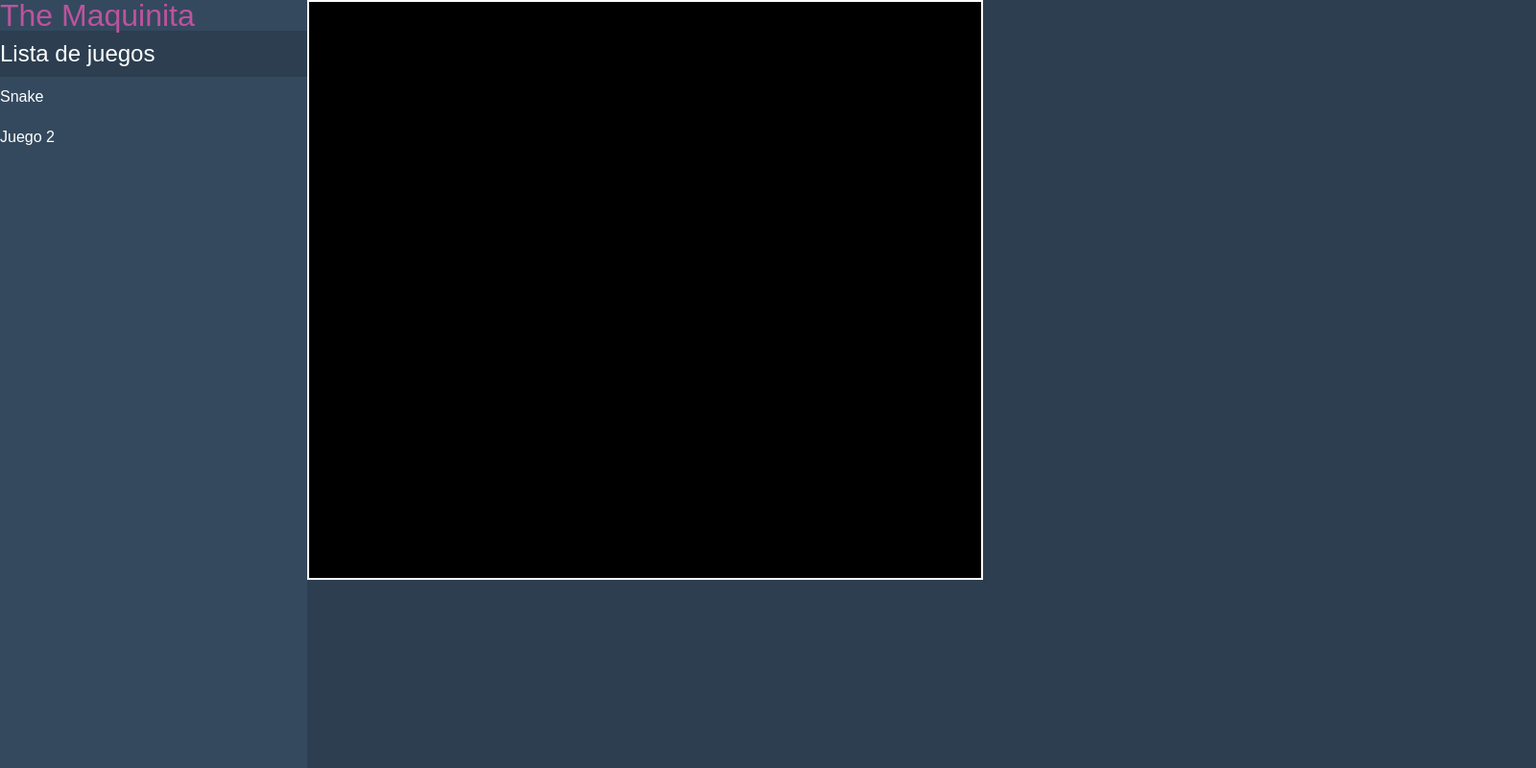
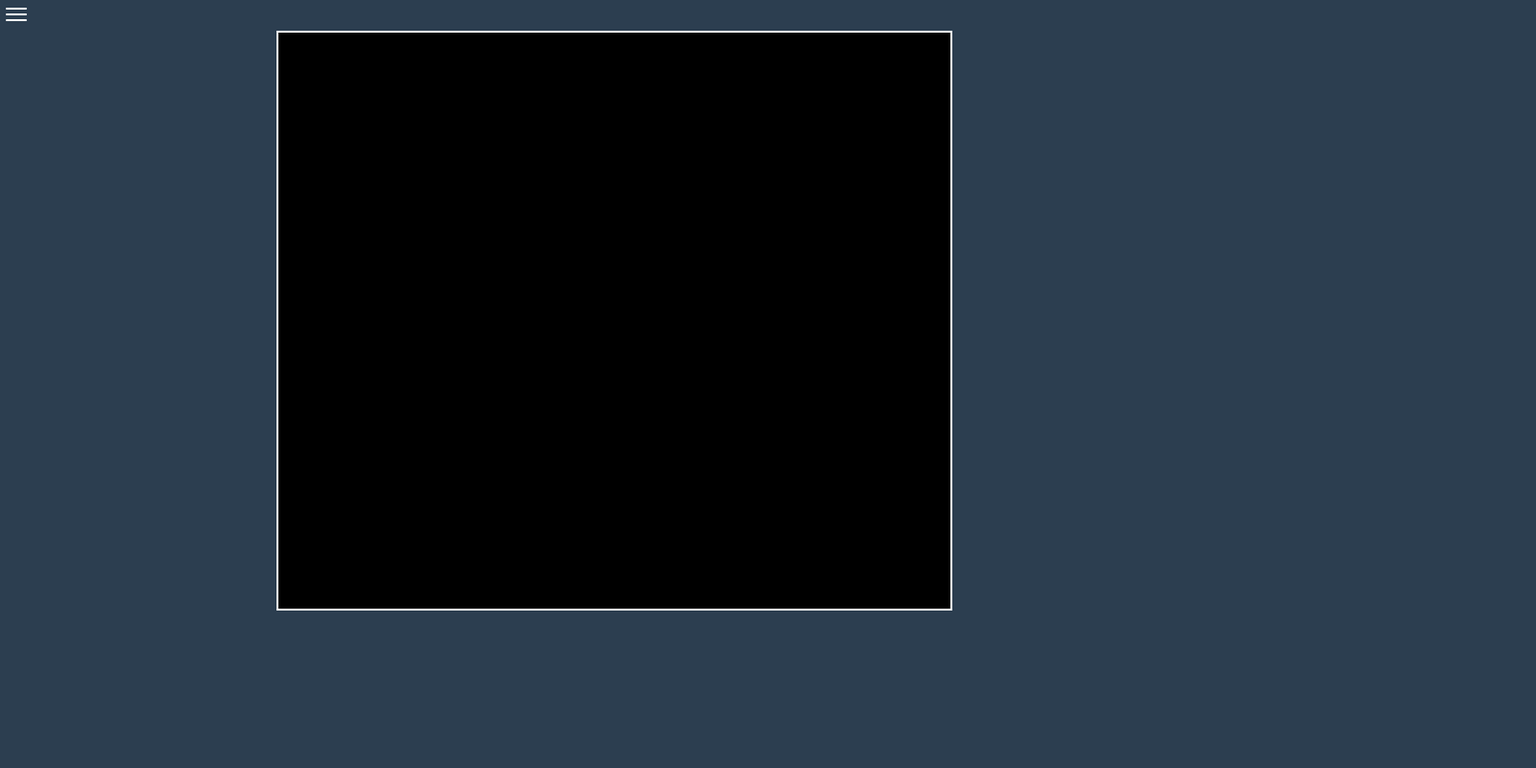
Before and after one commit to erwinandres/themaquinita, a plain HTML site: page index.html in a window 1280 px wide. Shown: the whole page at 96% size, 1600 px wide, since content can reach past the window. Drawn offline with Linux system fonts and the light colour scheme.

Commit message:
Menu hamburguesa.
	- Sidebar escondido.
	- Botón tipo hamburguesa arriba para mostrar/ocultar el sidebar.

```diff
--- a/css/main.css
+++ b/css/main.css
@@ -96,9 +96,11 @@ textarea {
    ========================================================================== */
 body{
     background: #2c3e50;
+    overflow: hidden;
+}
+body.pushed{
     position: relative;
     left: 25%;
-    overflow: hidden;
 }
 #sidebar{
     background-color: #34495e;
@@ -106,7 +108,7 @@ body{
     position: fixed;
     top: 0;
     bottom:0;
-    left: 0;
+    left: -25%;
 }
 #logo a{
     text-decoration: none;
@@ -121,6 +123,9 @@ body{
     font-size: 1.5em;
     line-height: 2;
 }
+#menu li{
+    border-bottom: 1px solid #2c3e50;
+}
 #menu li a{
     display: block;
     color: #fff;
@@ -133,6 +138,25 @@ body{
 #menu li a:hover{
     background-color: #8e44ad;
 }
+#menu-button{
+
+}
+.button{
+    background:transparent;
+    border:none;
+    width: 30px;
+    height: 30px;
+}
+#menu-button .icon-bar{
+    background-color: #fff;
+    display: block;
+    width: 22px;
+    height: 2px;
+    border-radius: 1px;
+}
+#menu-button .icon-bar+.icon-bar{
+    margin-top: 4px;
+}
 #canvas {
     display: block;
     background-color: #000;
@@ -142,7 +166,7 @@ body{
     border:2px solid #fff;
     width: 700px;
     height: 600px;
-    margin: 0;
+    margin: 0 auto;
 }
 
 
--- a/index.html
+++ b/index.html
@@ -31,6 +31,13 @@
         </aside>
 
         <section id="main">
+            <div id="menu-button">
+                <button class="open-menu button">
+                    <span class="icon-bar"></span>
+                    <span class="icon-bar"></span>
+                    <span class="icon-bar"></span>
+                </button>
+            </div>
             <div id="canvas-wrapper">
                 <canvas id="canvas" width="700" height="600"></canvas>
             </div>
```
